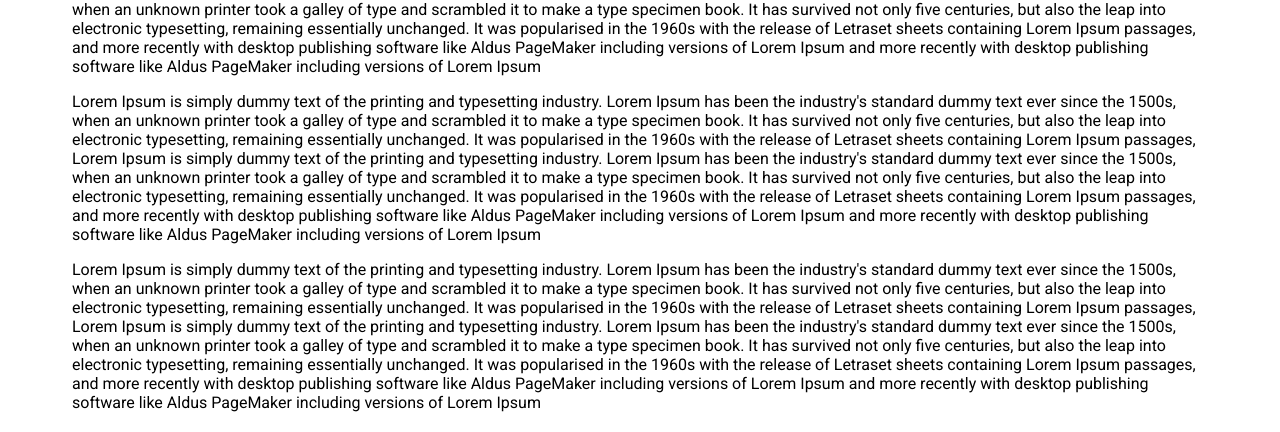
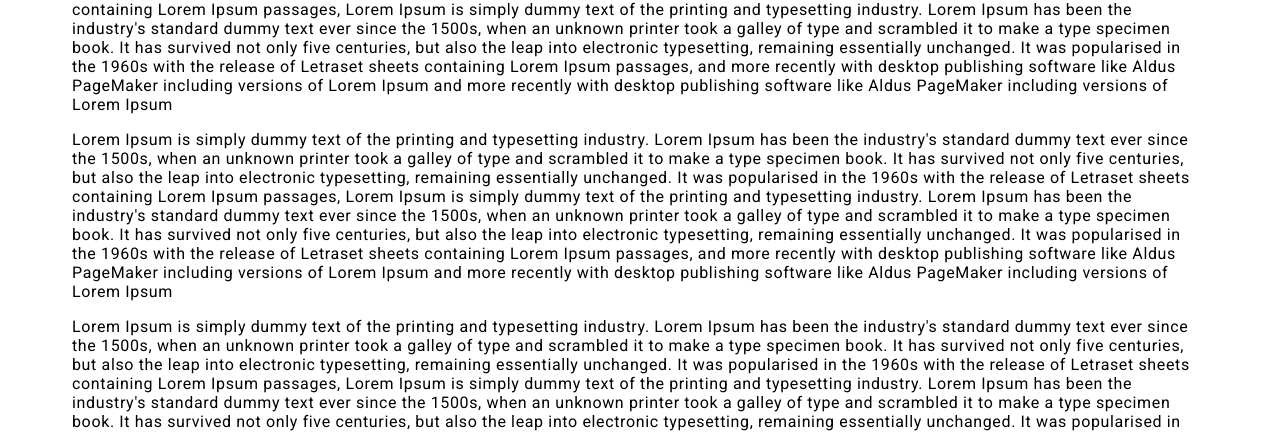
Before and after one commit to calba5141114/jsu, a plain HTML site: page pages/home/home.html in a window 1280 px wide. Shown: the part 808-1240 px from the top of the page. Drawn offline with nearby package versions, Linux system fonts and the light colour scheme.

Commit message:
styling p

```diff
--- a/pages/IsNews/news.scss
+++ b/pages/IsNews/news.scss
@@ -11,6 +11,11 @@
     margin-left: auto;
     margin-right: auto;
     padding: 10vw;
+}
+
+p{
+    letter-spacing: 0.05vw;
+    text-justify: auto;
 }
 
 .newsCard {
--- a/pages/home/home.scss
+++ b/pages/home/home.scss
@@ -6,6 +6,11 @@
 h1 {
     text-align: center;
     font-weight: 100;
+}
+
+p{
+    letter-spacing: 0.05vw;
+    text-justify: auto;
 }
 
 .subtitle {
```
Also changed, not shown: pages/IsNews/news.css, pages/IsNews/news.min.css, pages/home/home.css, pages/home/home.min.css.
